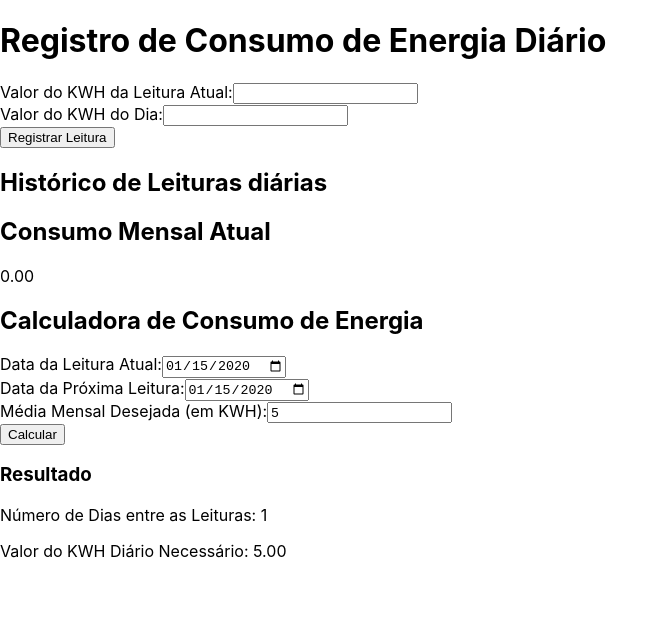
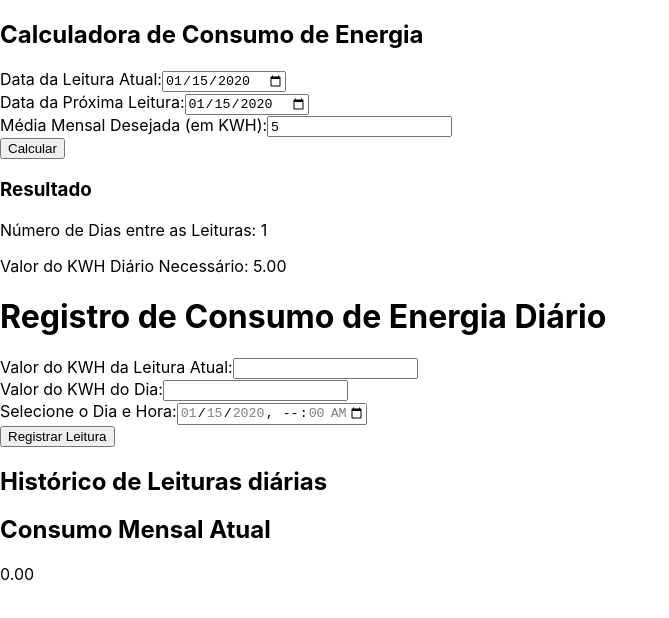
Before and after one commit to dev-brunno/app_consumo_energia, a React (Create React App) app: page / in a window 1280 px wide. Both pictures are taken after typing "2020-01-15", "2020-01-15", "5" into the empty fields and a click on the button "Calcular". Shown: the top 618 px of the page, without its empty margins (0-669 px from the left). Built offline with nearby package versions, Linux system fonts and the light colour scheme.

Commit message:
commit de segurança

```diff
--- a/src/App.js
+++ b/src/App.js
@@ -1,11 +1,8 @@
-import React from 'react';
-import RegistroConsumoEnergia from './RegistroConsumoEnergia'; // Importe o componente
 import CalculadoraConsumoEnergia from './CalculadoraConsumoEnergia';
 
 function App() {
   return (
     <div className="App">
-      <RegistroConsumoEnergia />
       <CalculadoraConsumoEnergia />
     </div>
   );
--- a/src/CalculadoraConsumoEnergia.js
+++ b/src/CalculadoraConsumoEnergia.js
@@ -1,11 +1,14 @@
 import React, { useState } from 'react';
 import moment from 'moment';
+import RegistroConsumoEnergia from './RegistroConsumoEnergia'; // Importe o componente
 
 function CalculadoraConsumoEnergia() {
   const [dataLeituraAtual, setDataLeituraAtual] = useState('');
   const [dataProximaLeitura, setDataProximaLeitura] = useState('');
   const [mediaMensalDesejada, setMediaMensalDesejada] = useState('');
   const [valorKwhDiario, setValorKwhDiario] = useState(0);
+  const [dataInicial, setDataInicial] = useState('');
+  const [dataFinal, setDataFinal] = useState('');
 
   const calcularConsumoEnergia = () => {
     // Verifica se todos os campos foram preenchidos
@@ -22,6 +25,10 @@ function CalculadoraConsumoEnergia() {
 
     // Define o valor do KWH diário no estado
     setValorKwhDiario(kwhDiario.toFixed(2));
+
+    // Define as datas inicial e final para passar como props
+    setDataInicial(dataLeituraAtual);
+    setDataFinal(dataProximaLeitura);
   };
 
   return (
@@ -45,6 +52,8 @@ function CalculadoraConsumoEnergia() {
           <h3>Resultado</h3>
           <p>Número de Dias entre as Leituras: {moment(dataProximaLeitura).diff(moment(dataLeituraAtual), 'days') + 1}</p>
           <p>Valor do KWH Diário Necessário: {valorKwhDiario}</p>
+          {/* Renderize o componente RegistroConsumoEnergia passando as datas inicial e final */}
+          <RegistroConsumoEnergia dataInicial={dataInicial} dataFinal={dataFinal} />
         </div>
       )}
     </div>
--- a/src/RegistroConsumoEnergia.js
+++ b/src/RegistroConsumoEnergia.js
@@ -2,12 +2,28 @@ import React, { useState, useEffect } from 'react';
 import moment from 'moment';
 import 'moment/locale/pt-br'; // Defina o idioma para português do Brasil
 
-function RegistroConsumoEnergia() {
+function RegistroConsumoEnergia({ dataInicial, dataFinal }) {
   const [valorAtualLeitura, setValorAtualLeitura] = useState('');
   const [valorKWHDia, setValorKWHDia] = useState('');
   const [historicoLeituras, setHistoricoLeituras] = useState([]);
   const [editarAtualLeitura, setEditarAtualLeitura] = useState(true);
   const [consumoMensal, setConsumoMensal] = useState(0);
+  const [diasDisponiveis, setDiasDisponiveis] = useState([]);
+  const [selectedDate, setSelectedDate] = useState('');
+  const [selectedDateTime, setSelectedDateTime] = useState('');
+
+  useEffect(() => {
+    const dias = [];
+    let diaAtual = moment(dataInicial);
+    const fimPeriodo = moment(dataFinal);
+
+    while (diaAtual.isSameOrBefore(fimPeriodo)) {
+      dias.push(diaAtual.format('YYYY-MM-DD'));
+      diaAtual = diaAtual.clone().add(1, 'day');
+    }
+    setDiasDisponiveis(dias);
+    console.log(dias)
+  }, [dataInicial, dataFinal]);
 
   useEffect(() => {
     // Calcular o consumo mensal sempre que o histórico de leituras for alterado
@@ -25,37 +41,65 @@ function RegistroConsumoEnergia() {
     setValorKWHDia(event.target.value);
   };
 
+  const handleDateTimeChange = (event) => {
+    const selectedDateTimeValue = event.target.value;
+    setSelectedDateTime(selectedDateTimeValue);
+    // Atualize selectedDate com a parte da data de selectedDateTime
+    const selectedDateValue = selectedDateTimeValue.split('T')[0];
+    setSelectedDate(selectedDateValue);
+  };
+
   const registrarLeitura = () => {
+    if (!selectedDateTime) {
+      alert('Por favor, selecione uma data para registrar a leitura.');
+      return;
+    }
+
+    // Verificar se a data selecionada está dentro do período
+    if (!diasDisponiveis.includes(selectedDate)) {
+      alert('A data selecionada não está dentro do período especificado.');
+      return;
+    }
+
+    // Verificar se o valor do kWh do dia é menor que o valor KWHAnterior
+    if (historicoLeituras.length > 0 && parseFloat(valorKWHDia) < parseFloat(historicoLeituras[historicoLeituras.length - 1].valorKWHDia)) {
+      const valorKWHAnterior = historicoLeituras[historicoLeituras.length - 1].valorKWHDia;
+      alert(`O valor do kWh do dia (${valorKWHDia}) não pode ser menor que o valor KWHAnterior (${valorKWHAnterior}).`);
+      return;
+    }
+
+    // Verificar se a data selecionada já foi registrada
+    const leituraExistente = historicoLeituras.find((leitura) => moment(leitura.data).isSame(selectedDateTime, 'day'));
+    if (leituraExistente) {
+      alert(`Já existe um registro para o dia ${moment(selectedDateTime).format('LL')}.`);
+      return;
+    }
+
     // Obter a data e hora atual
     const dataHoraAtual = moment().format('LLLL');
-
-    // Verificar se o valor da última leitura é maior que o valor atual (apenas para o primeiro registro)
-    if (historicoLeituras.length === 0 && parseFloat(valorAtualLeitura) >= parseFloat(valorKWHDia)) {
-      alert('O valor do KWH da última leitura deve ser menor que o valor do KWH atual no primeiro registro.');
-      return;
-    }
 
     // Calcular a diferença do KWH diário
     let diferencaKWH = 0;
     let valorKWHAnterior = 0;
-    if (historicoLeituras.length === 0) {
-      // Primeira leitura, calcular em relação à última leitura
+    if (historicoLeituras.length > 0) {
+      const ultimoRegistro = historicoLeituras[historicoLeituras.length - 1];
+      diferencaKWH = parseFloat(valorKWHDia) - parseFloat(ultimoRegistro.valorKWHDia);
+      valorKWHAnterior = parseFloat(ultimoRegistro.valorKWHDia);
+    } else {
       diferencaKWH = parseFloat(valorKWHDia) - parseFloat(valorAtualLeitura);
       valorKWHAnterior = parseFloat(valorAtualLeitura);
-    } else {
-      // A partir do segundo registro, calcular em relação ao último registro informado
-      const ultimoRegistro = historicoLeituras[historicoLeituras.length - 1];
-      if (parseFloat(valorKWHDia) <= parseFloat(ultimoRegistro.valorKWHDia)) {
-        alert(`O valor do KWH atual (${valorKWHDia}) deve ser maior que o valor do KWH atual anterior (${ultimoRegistro.valorKWHDia}).`);
-        return; // Encerre a função sem registrar a leitura
-      }
-      diferencaKWH = parseFloat(valorKWHDia) - parseFloat(ultimoRegistro.valorKWHDia);
-      valorKWHAnterior = parseFloat(ultimoRegistro.valorKWHDia);
+    }
+
+    // Verificar se a diferença do KWH diário é negativa
+    if (diferencaKWH < 0) {
+      alert('O valor do kWh do dia não pode ser menor que o valor KWHAnterior.');
+      return;
     }
 
     // Criar um objeto com os dados da leitura
     const leitura = {
       dataHora: dataHoraAtual,
+      data: selectedDateTime,
       valorKWHDia,
       valorKWHAnterior,
       kwhDiario: diferencaKWH.toFixed(2),
@@ -66,13 +110,13 @@ function RegistroConsumoEnergia() {
 
     // Limpar os campos de entrada
     setValorKWHDia('');
-
-    // Se estiver editando a última leitura, limpar também o campo de última leitura
+    setSelectedDate('');
     if (editarAtualLeitura) {
       setValorAtualLeitura('');
       setEditarAtualLeitura(false);
     }
   };
+
 
   const handleEditarLeitura = (index) => {
     const leituraEditada = historicoLeituras[index];
@@ -121,6 +165,19 @@ function RegistroConsumoEnergia() {
         </label>
       </div>
 
+      <div>
+        <label>
+          Selecione o Dia e Hora:
+          <input
+            type="datetime-local"
+            value={selectedDateTime}
+            onChange={handleDateTimeChange}
+            min={moment(dataInicial).format('YYYY-MM-DDTHH:mm')}
+            max={moment(dataFinal).format('YYYY-MM-DDTHH:mm')}
+          />
+        </label>
+      </div>
+
       <button onClick={registrarLeitura}>Registrar Leitura</button>
 
       {historicoLeituras.length > 0 && (
@@ -134,9 +191,13 @@ function RegistroConsumoEnergia() {
         <ul>
           {historicoLeituras.map((leitura, index) => (
             <li key={index}>
-              {leitura.dataHora} - KWH Atual: {leitura.valorKWHDia}, KWH Anterior: {leitura.valorKWHAnterior}, KWH Diário: {leitura.kwhDiario}
-              <button onClick={() => handleEditarLeitura(index)}>Editar</button>
-              <button onClick={() => handleExcluirLeitura(index)}>Excluir</button>
+              {moment(leitura.data).format('LLLL')} - KWH Atual: {leitura.valorKWHDia}, KWH Anterior: {leitura.valorKWHAnterior}, KWH Diário: {leitura.kwhDiario}
+              {index === historicoLeituras.length - 1 && ( // Apenas o último item pode ser editado ou excluído
+                <>
+                  <button onClick={() => handleEditarLeitura(index)}>Editar</button>
+                  <button onClick={() => handleExcluirLeitura(index)}>Excluir</button>
+                </>
+              )}
             </li>
           ))}
         </ul>
```
